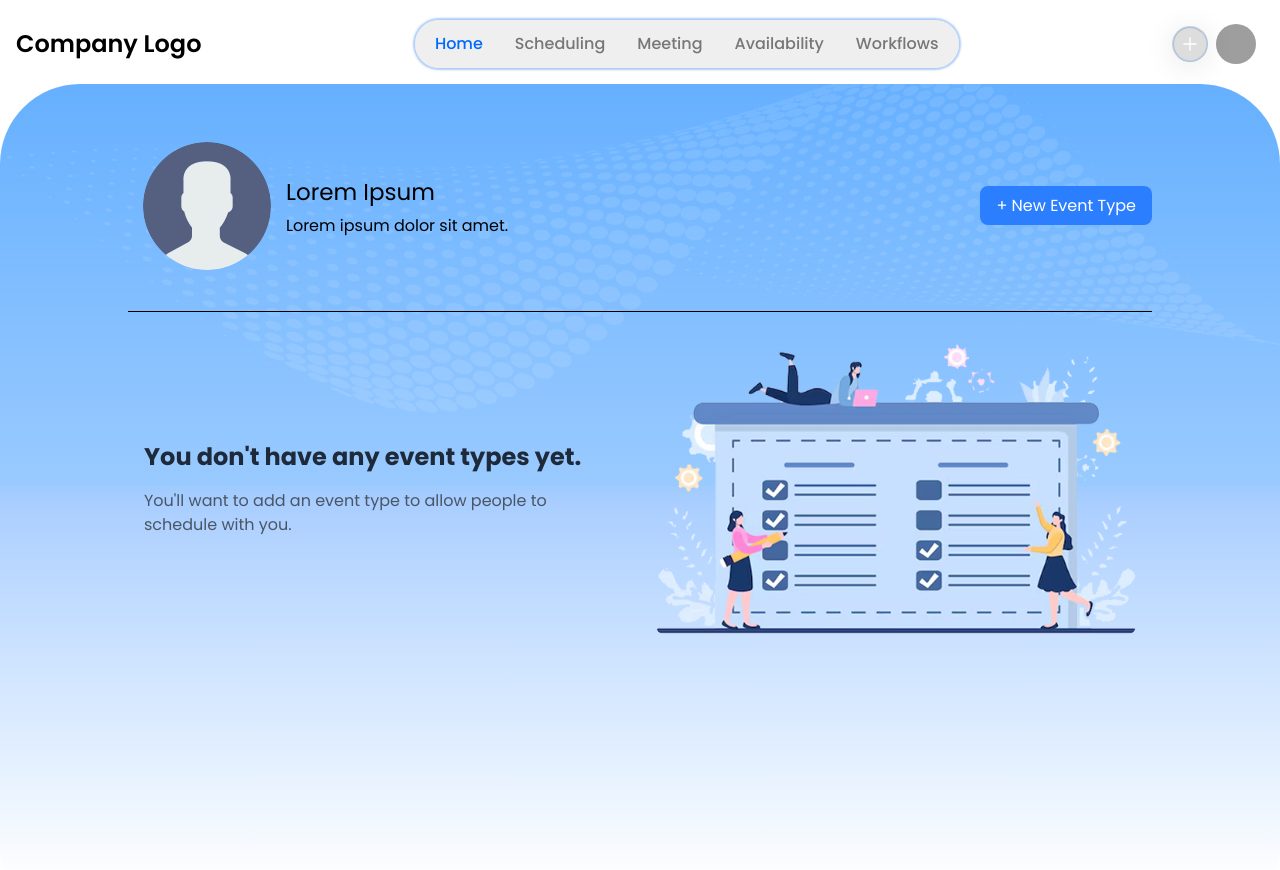
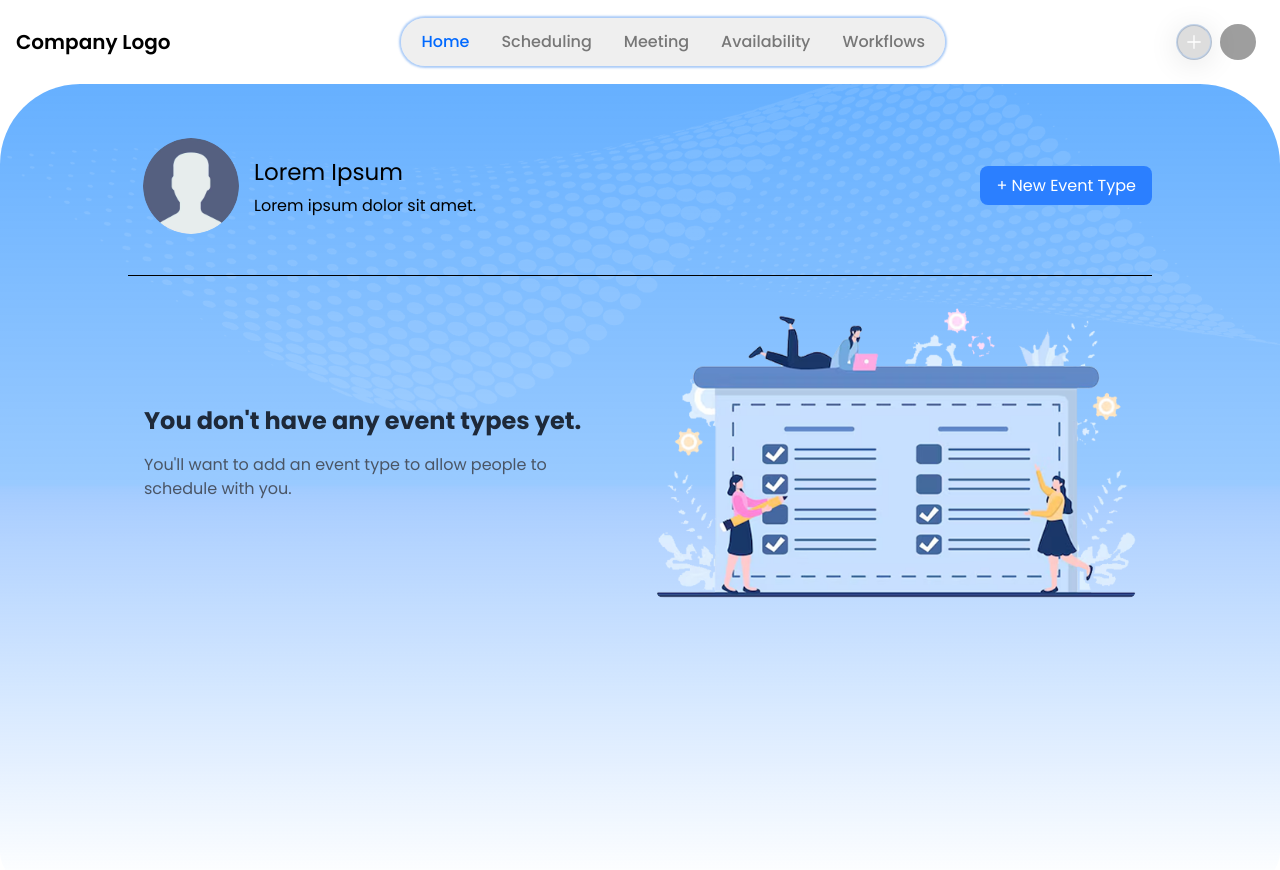
Before and after one commit to Jalal-ali/Calendly-Clone-main, a plain HTML site: page Frontend/Dashboard.html in a window 1280 px wide. Drawn offline with nearby package versions, Linux system fonts and the light colour scheme; grey boxes are pictures that could not be loaded.

Commit message:
img updated

```diff
--- a/Frontend/CSS/Dashboard.css
+++ b/Frontend/CSS/Dashboard.css
@@ -35,7 +35,7 @@ a {
 }
 #Avatarimg {
   margin: 15px;
-  width: 8rem;
+  width: 6rem;
   border-radius: 50%;
 }
 .margins {
--- a/Frontend/Dashboard.html
+++ b/Frontend/Dashboard.html
@@ -19,7 +19,7 @@
       >
         <a href="#" class="flex items-center">
           <span
-            class="self-center text-2xl font-semibold whitespace-nowrap "
+            class="self-center text-xl font-semibold whitespace-nowrap "
             >Company Logo</span
           >
         </a>
@@ -29,7 +29,7 @@
             <li>
               <details class="group">
                 <summary
-                  class="flex items-center justify-between gap-2 font-medium marker:content-none hover:cursor-pointer bg-gray-100 rounded-full md:p-2 p-4 blur-bg"
+                  class="flex items-center justify-between gap-2 font-medium marker:content-none hover:cursor-pointer bg-gray-100 rounded-full p-2 blur-bg"
                 >
                   <svg
                     fill="white"
@@ -152,7 +152,7 @@
                 >
                   <span class="flex gap-2">
                     <img
-                      class="md:w-10 md:h-10 w-12 h-12 rounded-full border-"
+                      class="w-9 h-9  rounded-full border-"
                       src="https://lh3.googleusercontent.com/a/AGNmyxbSlMgTRzE3_SMIxpDAhpNad-_CN5_tmph1NQ1KhA=s96-c"
                       alt=""
                     />
```
